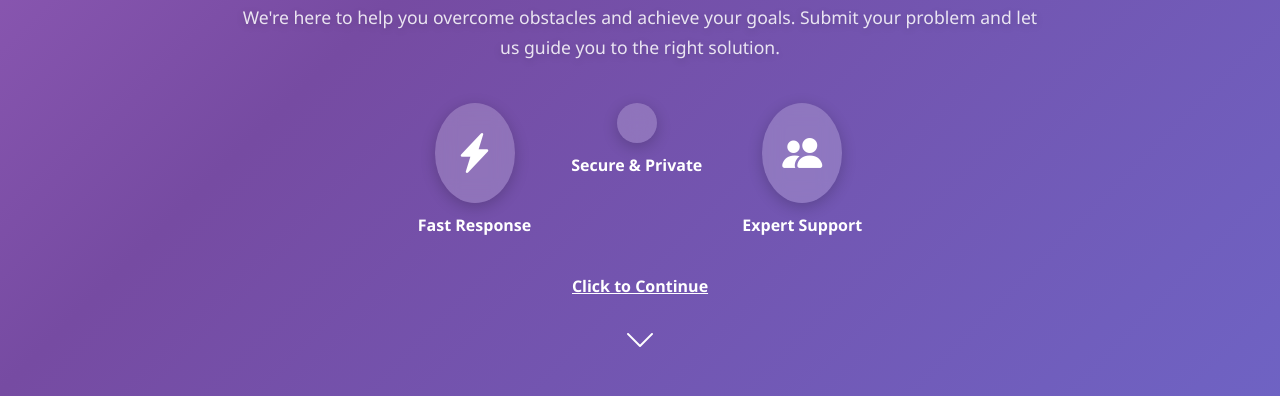
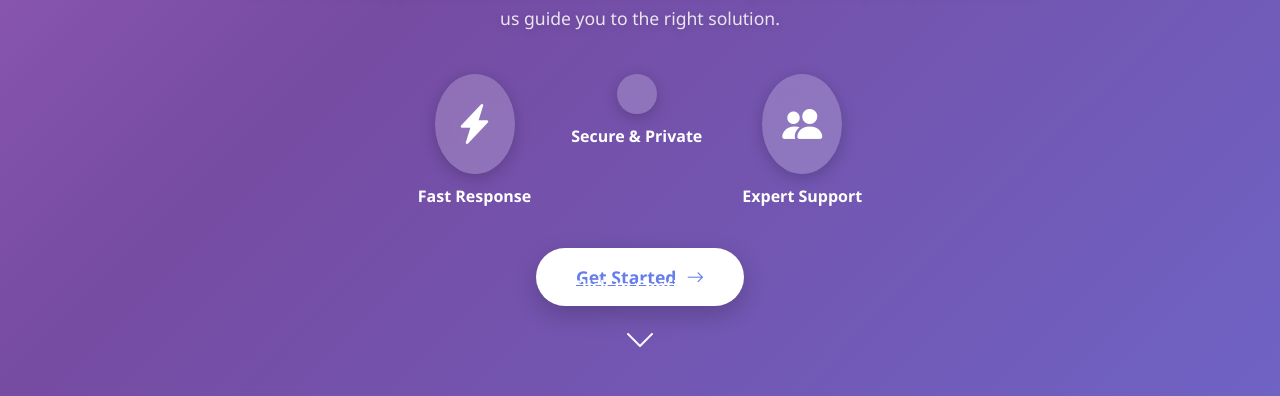
Before and after one commit to Black179/problems, a website: page frontend/index.html in a window 1280 px wide. Shown: the part 404-800 px from the top of the page. Drawn offline with nearby package versions, Linux system fonts and the light colour scheme.

Commit message:
undoing the get started page

```diff
--- a/frontend/index.html
+++ b/frontend/index.html
@@ -35,6 +35,10 @@
                     <span>Expert Support</span>
                 </div>
             </div>
+            <a href="form.html" class="btn-get-started">
+                Get Started
+                <i class="bi bi-arrow-right"></i>
+            </a>
         </div>
 
         <!-- Scroll Indicator -->
```
